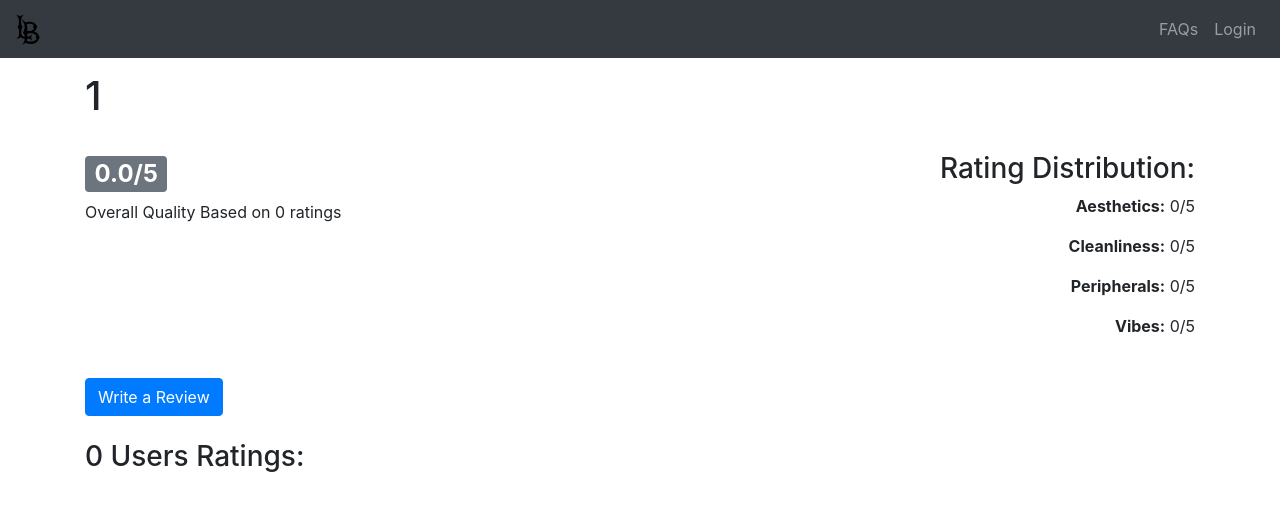
After one commit to Jojo-Paris/rate-my-building, a Flask app: page /building/1 in a window 1280 px wide. The commit adds this page. Shown: the top 511 px of the page. Run offline with Flask 3, Linux system fonts and the light colour scheme; data comes from the database, SQL or seed files in the repository; some libraries are stand-ins or nearby versions.

Commit message:
building profile

```diff
--- a/portfolio/routes.py
+++ b/portfolio/routes.py
@@ -11,7 +11,8 @@ import os
 @app.route("/")
 @app.route("/home")
 def home_page():
-    return render_template('home.html')
+    building_names_list = get_building_names_from_file()
+    return render_template('home.html', building_names=building_names_list)
 
 @app.route("/register", methods=['POST', 'GET'])
 def register_page():
@@ -213,3 +214,53 @@ def delete_review(review_id):
         flash('Review not found or unable to delete.', category='error')
 
     return redirect(url_for("view_user_review_page"))
+
+@app.route('/building/<building_name>', methods=['GET'])
+def building_profile(building_name):
+    reviews = Review.query.filter_by(buildingName=building_name).all()
+
+    total_aesthetics, total_cleanliness, total_peripherals, total_vibes = 0, 0, 0, 0
+    total_ratings = len(reviews)  # Calculate the total number of ratings
+
+    for review in reviews:
+        total_aesthetics += review.aesthetics
+        total_cleanliness += review.cleanliness
+        total_peripherals += review.peripherals
+        total_vibes += review.vibes
+
+    avg_aesthetics = total_aesthetics / total_ratings if total_ratings > 0 else 0
+    avg_cleanliness = total_cleanliness / total_ratings if total_ratings > 0 else 0
+    avg_peripherals = total_peripherals / total_ratings if total_ratings > 0 else 0
+    avg_vibes = total_vibes / total_ratings if total_ratings > 0 else 0
+
+    overall_quality = (avg_aesthetics + avg_cleanliness + avg_peripherals + avg_vibes) / 4
+
+    return render_template('building_profile.html',
+                           building_name=building_name,
+                           avg_overall_rating=overall_quality,  # Pass the overall average rating
+                           total_ratings=total_ratings,  # Pass the total number of ratings
+                           avg_aesthetics=avg_aesthetics,
+                           avg_cleanliness=avg_cleanliness,
+                           avg_peripherals=avg_peripherals,
+                           avg_vibes=avg_vibes,
+                           reviews=reviews)
+
+@app.route('/submit_building', methods=['GET'])
+def submit_building():
+    building_name = request.args.get('building_name')
+    return redirect(url_for('building_profile', building_name=building_name))
+
+def get_building_names_from_file():
+    """Read building names from the building_names.txtr file."""
+    with open('building_names.txt', 'r') as f:
+        building_names = f.readlines()
+    return [name.strip() for name in building_names]  # Remove any extra spaces or newlines
+
+@app.route('/write_review/<building_name>', methods=['GET'])
+@login_required
+def write_review(building_name):
+    # Create a ReviewForm instance and set the building_name
+    form = ReviewForm()
+    form.building.data = building_name
+
+    return render_template('review.html', form=form)
--- /dev/null
+++ b/portfolio/templates/building_profile.html
@@ -0,0 +1,59 @@
+{% extends "base.html" %}
+{% block content %}
+<div class="container mt-4">
+    <!-- Building Name -->
+    <div class="row">
+        <div class="col-md-12">
+            <h1>{{ building_name }}</h1>
+        </div>
+    </div>
+
+    <!-- Overall Quality and Rating Distribution -->
+    <div class="row mt-4">
+        <div class="col-md-6">
+            <h2><span class="badge badge-secondary">{{avg_overall_rating}}/5</span></h2>
+            <p>Overall Quality Based on {{ total_ratings }} ratings</p>
+        </div>
+        <div class="col-md-6 text-right">
+            <h3>Rating Distribution:</h3>
+            <p><strong>Aesthetics:</strong> {{ avg_aesthetics}}/5</p>
+            <p><strong>Cleanliness:</strong> {{ avg_cleanliness}}/5</p>
+            <p><strong>Peripherals:</strong> {{ avg_peripherals}}/5</p>
+            <p><strong>Vibes:</strong> {{ avg_vibes}}/5</p>
+        </div>
+    </div>
+
+    <!-- Write a review button -->
+    <div class="row mt-4">
+        <div class="col-md-12">
+            <a class="btn btn-primary" href="{{ url_for('write_review', building_name=building_name) }}">Write a Review</a>
+        </div>
+    </div>
+
+ <!-- List of Reviews -->
+<div class="row mt-4">
+    <div class="col-md-12">
+        <h3>{{ total_ratings }} Users Ratings:</h3>
+        {% for review in reviews %}
+        <div class="card mt-4">
+            <div class="card-header">
+                <strong>Date:</strong> {{ review.date_created.strftime('%Y-%m-%d') }}
+            </div>
+            <div class="card-body">
+                <div class="review-scores">
+                    <span style="color: #152238;">Aesthetics: <b>{{ review.aesthetics }}</b></span>
+                    <span style="color: #152238;">Cleanliness: <b>{{ review.cleanliness }}</b></span>
+                    <span style="color: #152238;">Peripherals: <b>{{ review.peripherals }}</b></span>
+                    <span style="color: #152238;">Vibes: <b>{{ review.vibes }}</b></span>
+                </div>
+                <br>
+                <p style="color: #152238;">{{ review.description }}</p>
+                {% if review.room %}
+                    <p style="color: #152238;">Room: {{ review.room }}</p>
+                {% endif %}
+            </div>
+        </div>
+        {% endfor %}
+    </div>
+</div>
+{% endblock %}
```
Also changed, not shown: portfolio/templates/home.html (+9 -0 lines).
